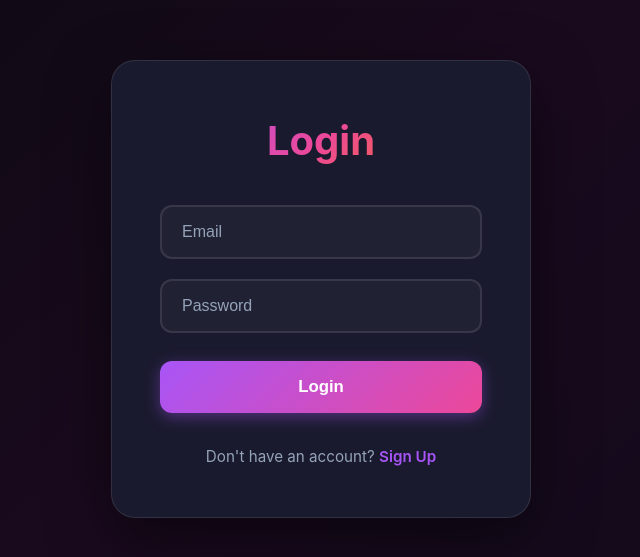
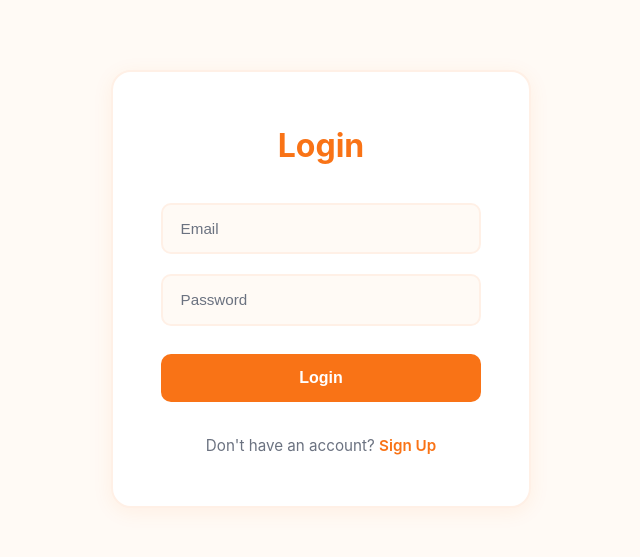
Before and after one commit to anurag-adk/HueBot, a React (Vite) app in the folder client/: page / in a window 1280 px wide. Shown: the part 111-668 px from the top of the page, without its empty margins (319-959 px from the left). Built offline with nearby package versions, Linux system fonts and the light colour scheme.

Commit message:
Change UI from darker to lighter theme

```diff
--- a/client/src/App.css
+++ b/client/src/App.css
@@ -11,22 +11,15 @@
   margin: 0 auto 4rem;
   padding: 1.5rem 2rem;
   background: var(--bg-card);
-  border: 1px solid var(--border);
-  border-radius: 20px;
+  border: 2px solid var(--border);
+  border-radius: 16px;
+  box-shadow: 0 2px 12px rgba(249, 115, 22, 0.06);
 }
 
 .header h1 {
-  font-size: 2rem;
+  font-size: 1.75rem;
   font-weight: 700;
-  background: linear-gradient(
-    135deg,
-    var(--purple),
-    var(--pink),
-    var(--orange)
-  );
-  -webkit-background-clip: text;
-  -webkit-text-fill-color: transparent;
-  background-clip: text;
+  color: var(--orange);
 }
 
 .user-info {
@@ -37,28 +30,29 @@
 
 .user-info span {
   color: var(--text-secondary);
-  font-size: 1rem;
+  font-size: 0.95rem;
 }
 
 .logout-btn {
-  padding: 0.75rem 1.75rem;
+  padding: 0.7rem 1.5rem;
   border: 2px solid var(--border);
-  border-radius: 12px;
-  background: rgba(255, 255, 255, 0.03);
+  border-radius: 10px;
+  background: white;
   color: var(--text-primary);
   font-weight: 600;
   cursor: pointer;
-  transition: all 0.3s ease;
+  transition: all 0.2s ease;
 }
 
 .logout-btn:hover {
-  background: rgba(255, 255, 255, 0.08);
-  border-color: var(--purple);
-  transform: translateY(-2px);
+  background: var(--orange);
+  color: white;
+  border-color: var(--orange);
+  transform: translateY(-1px);
 }
 
 .app p {
   text-align: center;
-  font-size: 1.25rem;
+  font-size: 1.1rem;
   color: var(--text-secondary);
 }
--- a/client/src/components/Auth.css
+++ b/client/src/components/Auth.css
@@ -8,36 +8,28 @@
 
 .auth-box {
   background: var(--bg-card);
-  border: 1px solid var(--border);
-  border-radius: 24px;
+  border: 2px solid var(--border);
+  border-radius: 20px;
   padding: 3rem;
   width: 100%;
   max-width: 420px;
-  box-shadow: 0 20px 60px rgba(0, 0, 0, 0.5);
+  box-shadow: 0 4px 20px rgba(249, 115, 22, 0.08);
 }
 
 .auth-box h2 {
-  font-size: 2.5rem;
+  font-size: 2rem;
   font-weight: 700;
   text-align: center;
   margin-bottom: 2rem;
-  background: linear-gradient(
-    135deg,
-    var(--purple),
-    var(--pink),
-    var(--orange)
-  );
-  -webkit-background-clip: text;
-  -webkit-text-fill-color: transparent;
-  background-clip: text;
+  color: var(--orange);
 }
 
 .error-message {
-  background: rgba(239, 68, 68, 0.15);
-  border: 1px solid rgba(239, 68, 68, 0.3);
-  color: #fca5a5;
+  background: #fee2e2;
+  border: 1px solid #fecaca;
+  color: #dc2626;
   padding: 1rem;
-  border-radius: 12px;
+  border-radius: 10px;
   text-align: center;
   margin-bottom: 1.5rem;
   font-size: 0.9rem;
@@ -50,13 +42,13 @@
 }
 
 .auth-box input {
-  padding: 1rem 1.25rem;
+  padding: 0.95rem 1.1rem;
   border: 2px solid var(--border);
-  border-radius: 12px;
-  background: rgba(255, 255, 255, 0.03);
+  border-radius: 10px;
+  background: var(--bg-primary);
   color: var(--text-primary);
-  font-size: 1rem;
-  transition: all 0.3s ease;
+  font-size: 0.95rem;
+  transition: all 0.2s ease;
 }
 
 .auth-box input::placeholder {
@@ -65,28 +57,26 @@
 
 .auth-box input:focus {
   outline: none;
-  border-color: var(--purple);
-  background: rgba(255, 255, 255, 0.05);
-  box-shadow: 0 0 0 4px rgba(168, 85, 247, 0.1);
+  border-color: var(--orange);
+  background: white;
 }
 
 .auth-box button {
   margin-top: 0.5rem;
-  padding: 1rem;
+  padding: 0.95rem;
   border: none;
-  border-radius: 12px;
-  background: linear-gradient(135deg, var(--purple), var(--pink));
+  border-radius: 10px;
+  background: var(--orange);
   color: white;
-  font-size: 1.05rem;
+  font-size: 1rem;
   font-weight: 600;
   cursor: pointer;
-  transition: all 0.3s ease;
-  box-shadow: 0 4px 15px rgba(168, 85, 247, 0.4);
+  transition: all 0.2s ease;
 }
 
 .auth-box button:hover:not(:disabled) {
-  transform: translateY(-2px);
-  box-shadow: 0 6px 20px rgba(168, 85, 247, 0.6);
+  background: var(--orange-dark);
+  transform: translateY(-1px);
 }
 
 .auth-box button:active:not(:disabled) {
@@ -107,13 +97,12 @@
 }
 
 .toggle-auth span {
-  color: var(--purple);
+  color: var(--orange);
   cursor: pointer;
   font-weight: 600;
-  transition: color 0.3s ease;
+  transition: color 0.2s ease;
 }
 
 .toggle-auth span:hover {
-  color: var(--pink);
-  text-decoration: underline;
+  color: var(--orange-dark);
 }
--- a/client/src/index.css
+++ b/client/src/index.css
@@ -9,18 +9,19 @@
   line-height: 1.6;
   font-weight: 400;
 
-  /* Color palette */
-  --bg-dark: #0a0a0f;
-  --bg-card: #1a1a2e;
+  /* Light theme color palette */
+  --bg-primary: #fffaf5;
+  --bg-card: #ffffff;
+  --orange: #f97316;
+  --orange-dark: #ea580c;
+  --pink: #ec4899;
   --purple: #a855f7;
-  --pink: #ec4899;
-  --orange: #f97316;
-  --text-primary: #ffffff;
-  --text-secondary: #94a3b8;
-  --border: rgba(255, 255, 255, 0.1);
+  --text-primary: #1f2937;
+  --text-secondary: #6b7280;
+  --border: #fff0e6;
 
   color: var(--text-primary);
-  background: var(--bg-dark);
+  background: var(--bg-primary);
 
   font-synthesis: none;
   text-rendering: optimizeLegibility;
@@ -31,7 +32,7 @@
 body {
   margin: 0;
   min-height: 100vh;
-  background: linear-gradient(135deg, #0a0a0f 0%, #1a0a1e 50%, #0f0a1a 100%);
+  background: var(--bg-primary);
 }
 
 #root {
```
